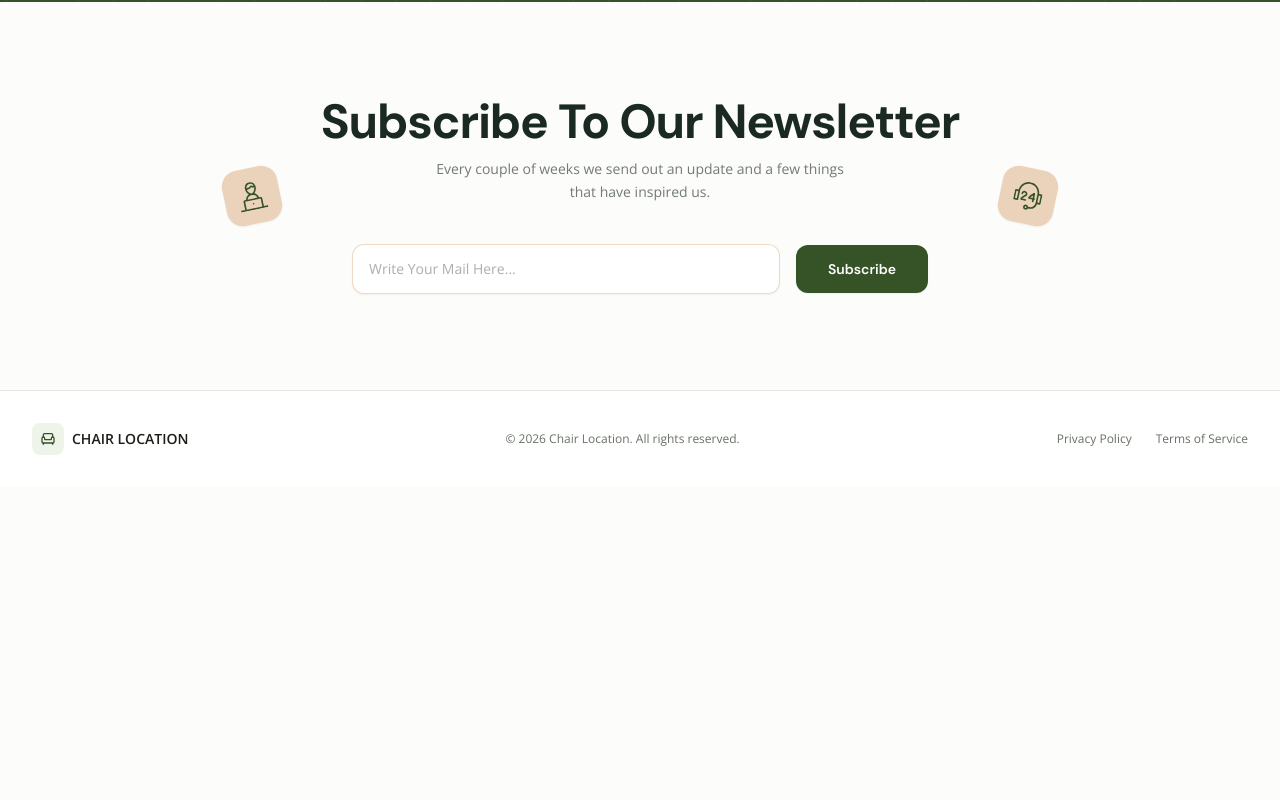
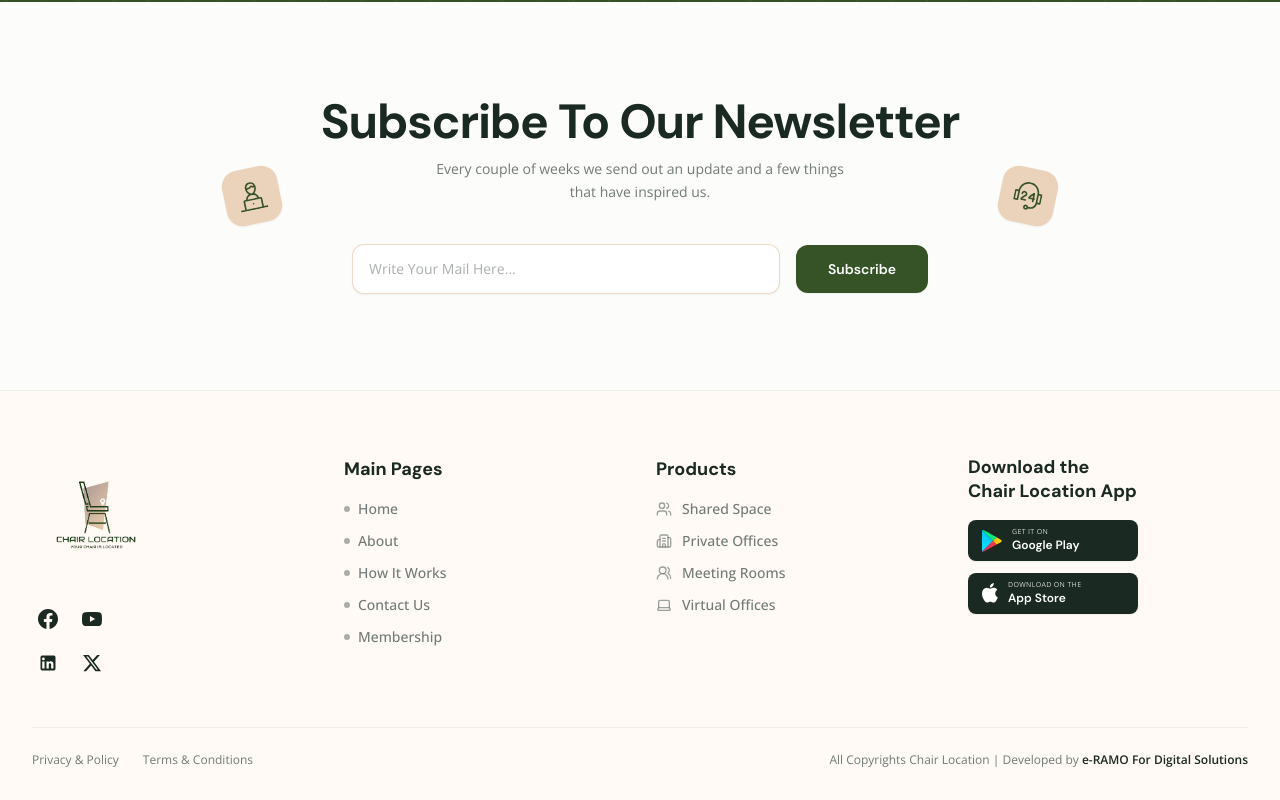
Before and after one commit to youssef-shaaban-dev/E-Ramo-task, a Next.js app: page / in a window 1280 px wide. Shown: the part 7582-8382 px from the top of the page. Before the commit the page ends 8069 px from the top, so only its background shows below. Built offline with nearby package versions, Linux system fonts and the light colour scheme.

Commit message:
feat: add Footer component and social media icons

```diff
--- a/src/components/Layout/Footer.tsx
+++ b/src/components/Layout/Footer.tsx
@@ -1,27 +1,185 @@
-import React from "react";
 import Link from "next/link";
-import { Armchair } from "lucide-react";
+import Image from "next/image";
+import { Users, UsersRound, Building2, Laptop } from "lucide-react";
+import GooglePlayIcon from "@/components/icons/GooglePlayIcon";
+import AppleIcon from "@/components/icons/AplleIcon";
+import FacebookIcon from "../icons/FacebookIcon";
+import YoutubeIcon from "../icons/YoutubeIcon";
+import LinkedInIcon from "../icons/LinkedInIcon";
+import TwitterXIcon from "../icons/TwitterXIcon";
+
+const MAIN_PAGES = [
+  { label: "Home", href: "/" },
+  { label: "About", href: "#about" },
+  { label: "How It Works", href: "#how-it-works" },
+  { label: "Contact Us", href: "#contact" },
+  { label: "Membership", href: "#pricing" },
+];
+
+const PRODUCTS = [
+  { label: "Shared Space", href: "#", icon: Users },
+  { label: "Private Offices", href: "#", icon: Building2 },
+  { label: "Meeting Rooms", href: "#", icon: UsersRound },
+  { label: "Virtual Offices", href: "#", icon: Laptop },
+];
 
 export function Footer() {
   return (
-    <footer className="w-full bg-card border-t border-border mt-auto">
-      <div className="max-w-7xl mx-auto px-4 sm:px-6 lg:px-8 py-8 flex flex-col sm:flex-row items-center justify-between gap-4">
-        <div className="flex items-center gap-2">
-          <div className="w-8 h-8 rounded-lg bg-accent flex items-center justify-center text-primary">
-            <Armchair className="w-4 h-4" />
+    <footer className="w-full bg-panel-warm border-t border-border/60 pt-12 md:pt-16 pb-8 font-body">
+      <div className="max-w-7xl mx-auto px-4 sm:px-6 lg:px-8">
+        {/* ── Main Footer Grid ── */}
+        <div className="grid grid-cols-1 sm:grid-cols-2 lg:grid-cols-4 gap-10 lg:gap-8 pb-12 border-b border-border/60">
+
+          {/* Col 1: Logo & Socials */}
+          <div className="flex flex-col items-start gap-5">
+            <Link href="/" className="inline-block">
+              <Image
+                src="/logo.png"
+                alt="Chair Location"
+                width={140}
+                height={90}
+                className="h-auto w-28 sm:w-32 object-contain"
+              />
+            </Link>
+
+            {/* Social Icons 2x2 grid */}
+            <div className="grid grid-cols-2 gap-3 text-write-main">
+              <a
+                href="#"
+                aria-label="Facebook"
+                className="w-8 h-8 flex items-center justify-center text-write-main hover:text-primary transition-colors"
+              >
+                <FacebookIcon />
+              </a>
+              <a
+                href="#"
+                aria-label="YouTube"
+                className="w-8 h-8 flex items-center justify-center text-write-main hover:text-primary transition-colors"
+              >
+                <YoutubeIcon />
+              </a>
+              <a
+                href="#"
+                aria-label="LinkedIn"
+                className="w-8 h-8 flex items-center justify-center text-write-main hover:text-primary transition-colors"
+              >
+                <LinkedInIcon />
+              </a>
+              <a
+                href="#"
+                aria-label="X (Twitter)"
+                className="w-8 h-8 flex items-center justify-center text-write-main hover:text-primary transition-colors"
+              >
+                <TwitterXIcon />
+              </a>
+            </div>
           </div>
-          <span className="text-sm font-semibold text-foreground">CHAIR LOCATION</span>
+
+          {/* Col 2: Main Pages */}
+          <div className="flex flex-col">
+            <h3 className="text-base sm:text-lg font-bold text-write-main font-title mb-4">
+              Main Pages
+            </h3>
+            <ul className="flex flex-col gap-3">
+              {MAIN_PAGES.map((item) => (
+                <li key={item.label}>
+                  <Link
+                    href={item.href}
+                    className="flex items-center gap-2 text-xs sm:text-sm text-write-sub hover:text-primary transition-colors font-medium"
+                  >
+                    <span className="w-1.5 h-1.5 rounded-full bg-write-sub/60 shrink-0" />
+                    <span>{item.label}</span>
+                  </Link>
+                </li>
+              ))}
+            </ul>
+          </div>
+
+          {/* Col 3: Products */}
+          <div className="flex flex-col">
+            <h3 className="text-base sm:text-lg font-bold text-write-main font-title mb-4">
+              Products
+            </h3>
+            <ul className="flex flex-col gap-3">
+              {PRODUCTS.map((prod) => {
+                const Icon = prod.icon;
+                return (
+                  <li key={prod.label}>
+                    <Link
+                      href={prod.href}
+                      className="flex items-center gap-2.5 text-xs sm:text-sm text-write-sub hover:text-primary transition-colors font-medium"
+                    >
+                      <Icon className="w-4 h-4 text-write-sub/70 shrink-0" />
+                      <span>{prod.label}</span>
+                    </Link>
+                  </li>
+                );
+              })}
+            </ul>
+          </div>
+
+          {/* Col 4: Download App */}
+          <div className="flex flex-col">
+            <h3 className="text-base sm:text-lg font-bold text-write-main font-title mb-4 leading-snug">
+              Download the<br />Chair Location App
+            </h3>
+
+            <div className="flex flex-col gap-3 max-w-[170px]">
+              {/* Google Play */}
+              <a
+                href="#"
+                className="flex items-center gap-2.5 bg-write-main text-white rounded-lg px-3.5 py-2 hover:opacity-90 transition-opacity shadow-xs"
+                aria-label="Get it on Google Play"
+              >
+                <GooglePlayIcon className="w-5 h-6 shrink-0" />
+                <div className="flex flex-col text-left leading-tight">
+                  <span className="text-[7px] font-normal uppercase tracking-wider text-white/80">
+                    Get it on
+                  </span>
+                  <span className="text-xs font-semibold font-title">
+                    Google Play
+                  </span>
+                </div>
+              </a>
+
+              {/* App Store */}
+              <a
+                href="#"
+                className="flex items-center gap-2.5 bg-write-main text-white rounded-lg px-3.5 py-2 hover:opacity-90 transition-opacity shadow-xs"
+                aria-label="Download on the App Store"
+              >
+                <AppleIcon className="w-4 h-6 shrink-0" />
+                <div className="flex flex-col text-left leading-tight">
+                  <span className="text-[7px] font-normal uppercase tracking-wider text-white/80">
+                    Download on the
+                  </span>
+                  <span className="text-xs font-semibold font-title">
+                    App Store
+                  </span>
+                </div>
+              </a>
+            </div>
+          </div>
+
         </div>
-        <p className="text-xs text-muted-foreground">
-          &copy; 2026 Chair Location. All rights reserved.
-        </p>
-        <div className="flex items-center gap-6 text-xs text-muted-foreground">
-          <Link href="/privacy" className="hover:text-foreground transition-colors">
-            Privacy Policy
-          </Link>
-          <Link href="/terms" className="hover:text-foreground transition-colors">
-            Terms of Service
-          </Link>
+
+        {/* ── Sub Footer ── */}
+        <div className="pt-6 flex flex-col sm:flex-row items-center justify-between gap-4 text-xs text-write-sub">
+          <div className="flex items-center gap-6">
+            <Link href="/privacy" className="hover:text-primary transition-colors underline-offset-4 hover:underline">
+              Privacy &amp; Policy
+            </Link>
+            <Link href="/terms" className="hover:text-primary transition-colors underline-offset-4 hover:underline">
+              Terms &amp; Conditions
+            </Link>
+          </div>
+
+          <p className="text-center sm:text-right font-normal">
+            All Copyrights Chair Location | Developed by{" "}
+            <strong className="font-semibold text-write-main">
+              e-RAMO For Digital Solutions
+            </strong>
+          </p>
         </div>
       </div>
     </footer>
--- /dev/null
+++ b/src/components/icons/FacebookIcon.tsx
@@ -0,0 +1,7 @@
+export default function FacebookIcon() {
+    return (
+        <svg viewBox="0 0 24 24" className="w-5 h-5 fill-current">
+            <path d="M24 12.073c0-6.627-5.373-12-12-12s-12 5.373-12 12c0 5.99 4.388 10.954 10.125 11.854v-8.385H7.078v-3.47h3.047V9.43c0-3.007 1.792-4.669 4.533-4.669 1.312 0 2.686.235 2.686.235v2.953H15.83c-1.491 0-1.956.925-1.956 1.874v2.25h3.328l-.532 3.47h-2.796v8.385C19.612 23.027 24 18.062 24 12.073z" />
+        </svg>
+    );
+}
--- /dev/null
+++ b/src/components/icons/LinkedInIcon.tsx
@@ -0,0 +1,7 @@
+export default function LinkedInIcon() {
+    return (
+        <svg viewBox="0 0 24 24" className="w-5 h-5 fill-current">
+            <path d="M19 3a2 2 0 0 1 2 2v14a2 2 0 0 1-2 2H5a2 2 0 0 1-2-2V5a2 2 0 0 1 2-2h14m-.5 15.5v-5.3a3.26 3.26 0 0 0-3.26-3.26c-.85 0-1.84.52-2.28 1.3v-1.11h-2.79v8.37h2.79v-4.93c0-.77.62-1.4 1.39-1.4a1.4 1.4 0 0 1 1.4 1.4v4.93h2.75M6.46 8.76a1.64 1.64 0 0 0 1.65-1.64A1.64 1.64 0 0 0 6.46 5.5a1.64 1.64 0 0 0-1.65 1.62 1.64 1.64 0 0 0 1.65 1.64m1.39 9.74v-8.37H5.07v8.37h2.78z" />
+        </svg>
+    );
+}
--- /dev/null
+++ b/src/components/icons/TwitterXIcon.tsx
@@ -0,0 +1,7 @@
+export default function TwitterXIcon() {
+    return (
+        <svg viewBox="0 0 24 24" className="w-5 h-5 fill-current">
+            <path d="M18.244 2.25h3.308l-7.227 8.26 8.502 11.24H16.17l-5.214-6.817L4.99 21.75H1.68l7.73-8.835L1.254 2.25H8.08l4.713 6.231zm-1.161 17.52h1.833L7.084 4.126H5.117z" />
+        </svg>
+    );
+}
--- /dev/null
+++ b/src/components/icons/YoutubeIcon.tsx
@@ -0,0 +1,7 @@
+export default function YoutubeIcon() {
+    return (
+        <svg viewBox="0 0 24 24" className="w-5 h-5 fill-current">
+            <path d="M23.498 6.186a3.016 3.016 0 0 0-2.122-2.136C19.505 3.545 12 3.545 12 3.545s-7.505 0-9.377.505A3.017 3.017 0 0 0 .502 6.186C0 8.07 0 12 0 12s0 3.93.502 5.814a3.016 3.016 0 0 0 2.122 2.136c1.871.505 9.376.505 9.376.505s7.505 0 9.377-.505a3.015 3.015 0 0 0 2.122-2.136C24 15.93 24 12 24 12s0-3.93-.502-5.814zM9.545 15.568V8.432L15.818 12l-6.273 3.568z" />
+        </svg>
+    );
+}
```
